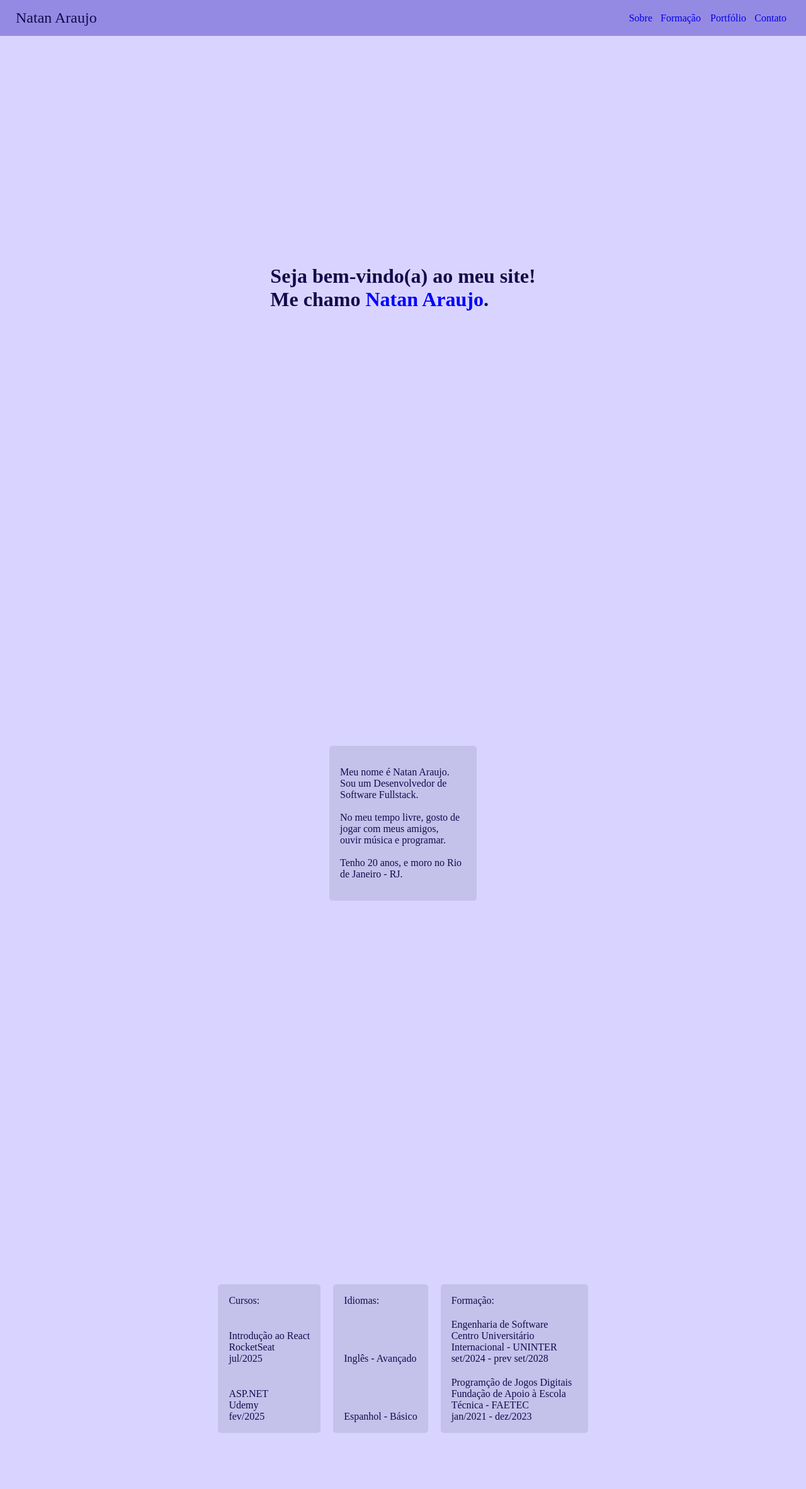
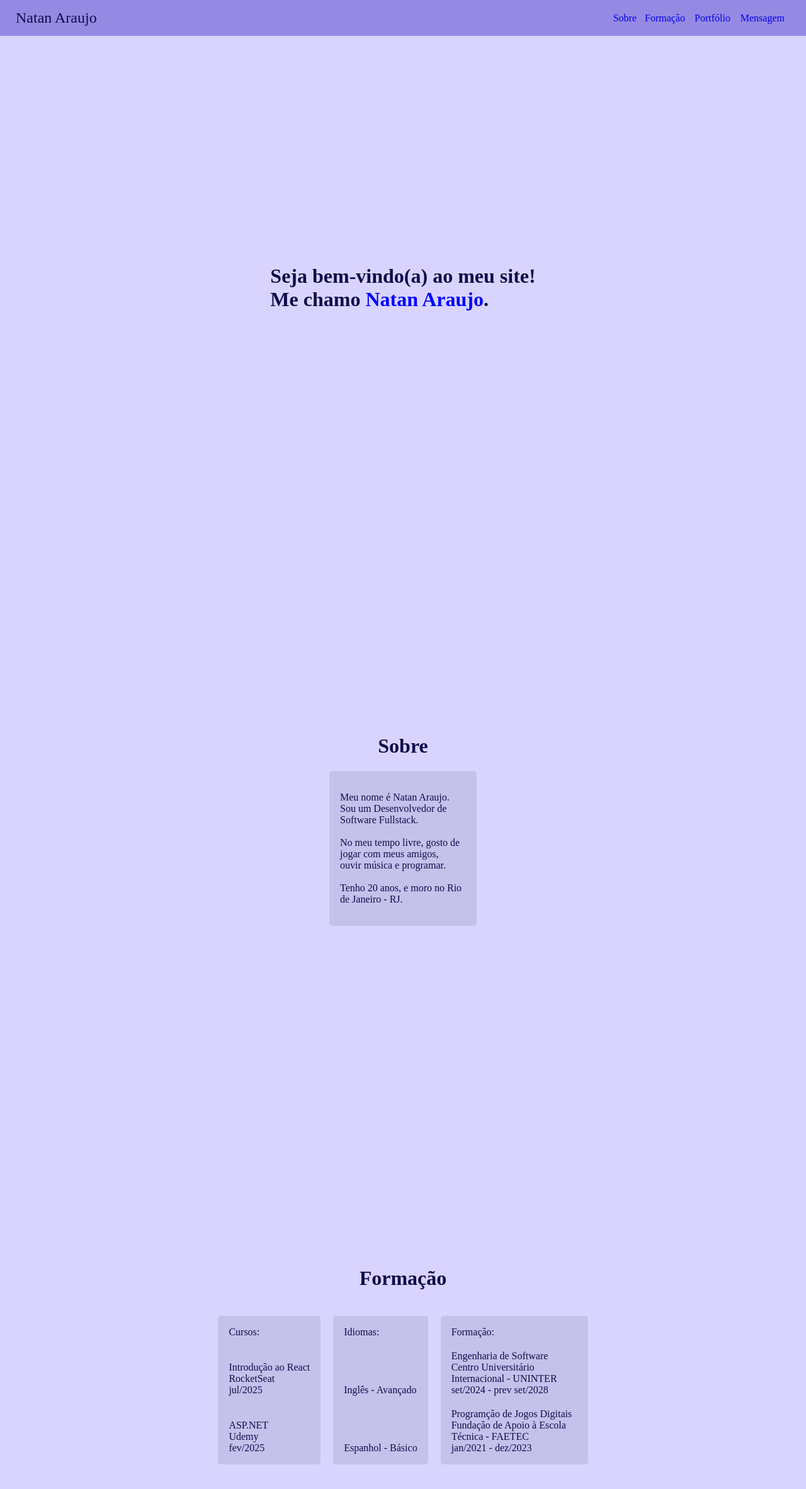
Before and after one commit to Natan-Araujo-Dev/Portfolio-UNINTER, a plain HTML site: page index.html in a window 1280 px wide. Shown: the top 2364 px of the page at 63% size. Drawn offline with Linux system fonts and the light colour scheme.

Commit message:
feat (contextualização): - seções agora estão contextualizadas

```diff
--- a/index.html
+++ b/index.html
@@ -36,10 +36,10 @@
          </a>
 
          <a
-            href="#contato"
+            href="#mensagem"
             class="expand-hover shortcut"
          >
-            Contato
+            Mensagem
          </a>
       </div>
    </header>
@@ -54,6 +54,10 @@
 
       <div id="sobre" class="section centralized-col">
          <div>
+            <div class="centralized-col">
+               <h1>Sobre</h1>
+            </div>
+
             <div class="card">
                <p>
                   Meu nome é <span>Natan Araujo</span>. <br/>
@@ -68,7 +72,11 @@
          </div>
       </div>
 
-      <div id="formacao" class="section centralized-row" style="gap: 20px;">
+      <div id="formacao" class="section centralized-col" style="gap: 20px;">
+
+         <div class="centralized-col">
+            <h1>Formação</h1>
+         </div>
 
          <div style="display: flex; flex-direction: col; gap: 20px;">
             <div class="card" style="gap: 20px;">
@@ -113,7 +121,12 @@
 
       </div>
 
-      <div id="portfolio" class="section centralized-row" style="gap: 20px;">
+      <div id="portfolio" class="section centralized-col" style="gap: 20px;">
+
+         <div class="centralized-col">
+            <h1>Portfólio</h1>
+         </div>
+
          <div style="display: flex; flex-direction: col; gap: 20px;">
             <div class="card" style="gap: 20px;">
                <div><h4>Bazar Carioca - Backend</h4></div>
@@ -216,7 +229,11 @@
          </div>
       </div>
 
-      <div id="contato" class="section centralized-col">
+      <div id="mensagem" class="section centralized-col">
+         <div class="centralized-col">
+            <h2>Enviar mensagem</h2>
+         </div>
+
          <form
             id="contactForm" novalidate
             style="
@@ -235,7 +252,7 @@
                <textarea id="message" name="message"></textarea>
             </div>
 
-            <div>
+            <div class="centralized-col">
                <button type="submit">Enviar</button>
             </div>
 
```
